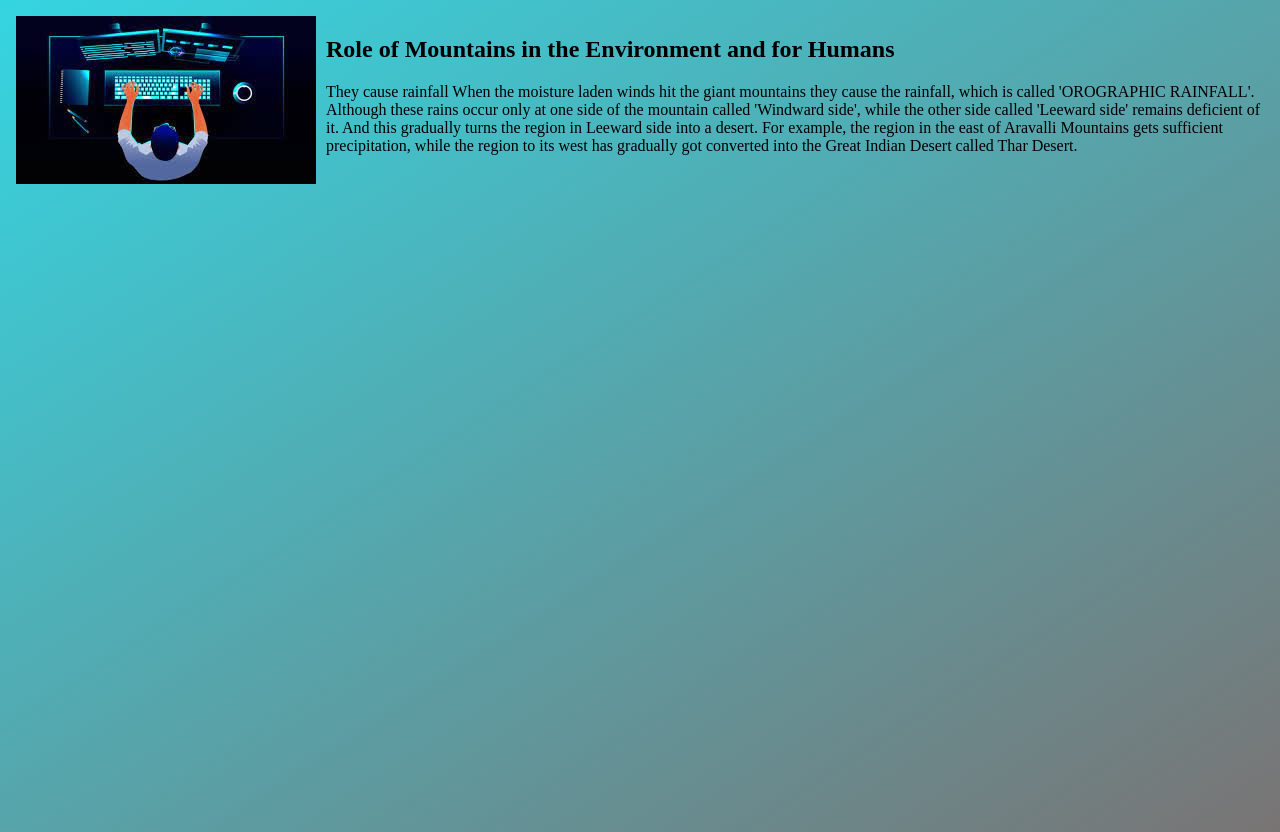
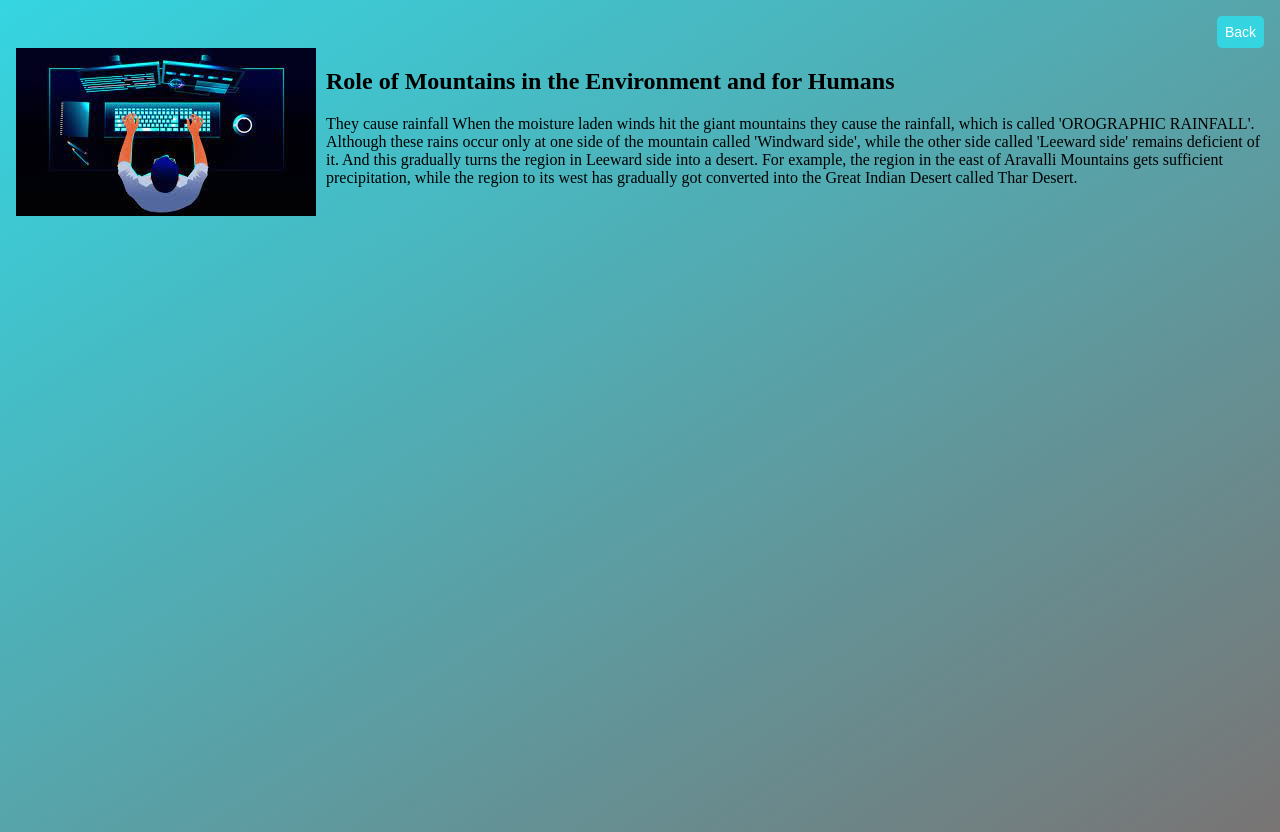
Before and after one commit to Alfersefustin/login-new, a plain HTML site: page menu/about.html in a window 1280 px wide. Drawn offline with Linux system fonts and the light colour scheme.

Commit message:
Changes Added

```diff
--- a/menu/about.html
+++ b/menu/about.html
@@ -10,6 +10,9 @@
 </head>
 
 <body class="menu1">
+    <div class="back-btn">
+        <button class="btn-back"><a href="../home.html">Back</a></button>
+    </div>
     <div class="about-sec">
         <div class="img-abt">
             <img src="../assets/images.jpg" alt="">
--- a/menu/menustyle.css
+++ b/menu/menustyle.css
@@ -83,3 +83,21 @@ label {
     display: block;
   }
 }
+.back-btn {
+  display: flex;
+  justify-content: end;
+}
+.btn-back {
+  color: white;
+  padding: 8px;
+  border-radius: 5px;
+  border: none;
+  background-color: rgb(52, 213, 225);
+  cursor: pointer;
+}
+a {
+  text-decoration: none;
+  color: white;
+  font-size: 14px;
+  font-weight: 500;
+}
```
Also changed, not shown: menu/contact.html (+3 -0 lines), menu/galery.html (+3 -0 lines).
